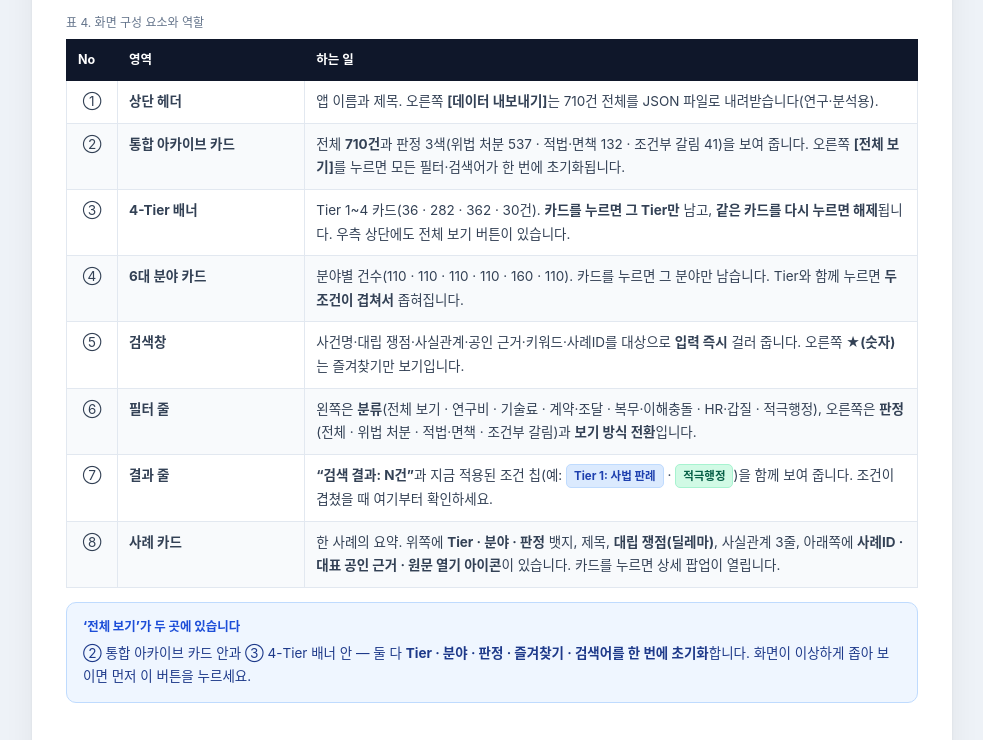
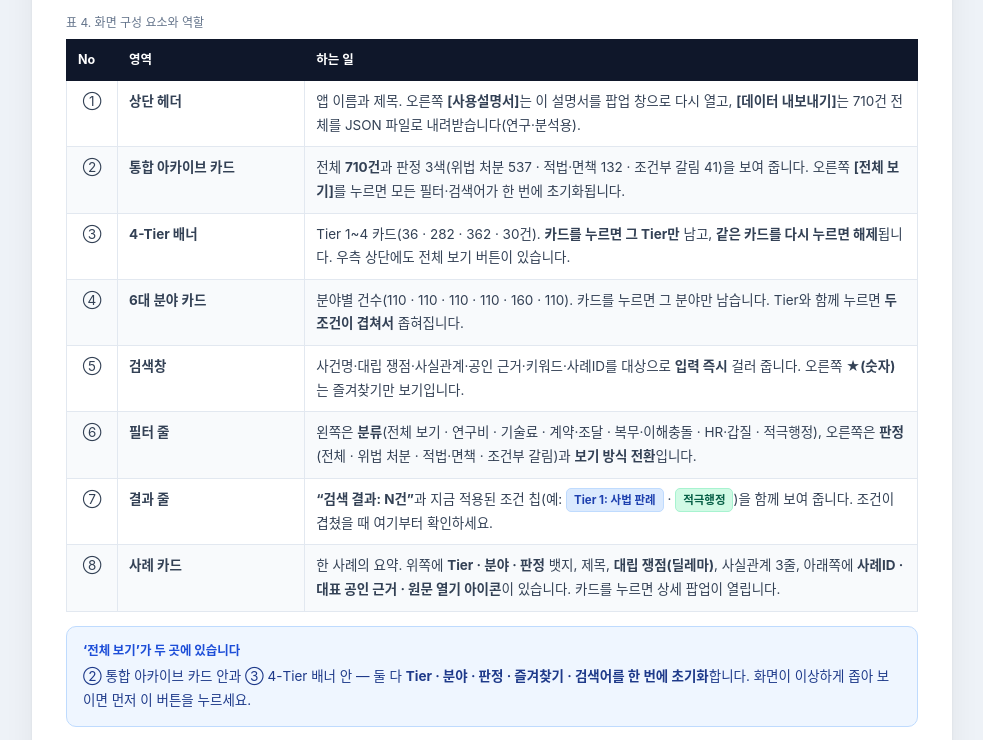
Before and after one commit to MinseoHaeseoFa/audit-grayzone-db, a plain HTML site: page guide.html in a window 1280 px wide. Shown: the part 3351-4091 px from the top of the page, without its empty margins (148-1131 px from the left). Drawn offline with Linux system fonts and the light colour scheme.

Commit message:
docs: 사용설명서 화면1 캡처를 [사용설명서] 버튼 반영 실서비스 화면으로 갱신, 표4·보관 안내 문구 동기화

```diff
--- a/guide.html
+++ b/guide.html
@@ -637,7 +637,7 @@
             <tr><th style="width:6%">No</th><th style="width:22%">영역</th><th>하는 일</th></tr>
           </thead>
           <tbody>
-            <tr><td class="c">①</td><td><b>상단 헤더</b></td><td>앱 이름과 제목. 오른쪽 <b>[데이터 내보내기]</b>는 710건 전체를 JSON 파일로 내려받습니다(연구·분석용).</td></tr>
+            <tr><td class="c">①</td><td><b>상단 헤더</b></td><td>앱 이름과 제목. 오른쪽 <b>[사용설명서]</b>는 이 설명서를 팝업 창으로 다시 열고, <b>[데이터 내보내기]</b>는 710건 전체를 JSON 파일로 내려받습니다(연구·분석용).</td></tr>
             <tr><td class="c">②</td><td><b>통합 아카이브 카드</b></td><td>전체 <b>710건</b>과 판정 3색(위법 처분 537 · 적법·면책 132 · 조건부 갈림 41)을 보여 줍니다. 오른쪽 <b>[전체 보기]</b>를 누르면 모든 필터·검색어가 한 번에 초기화됩니다.</td></tr>
             <tr><td class="c">③</td><td><b>4-Tier 배너</b></td><td>Tier 1~4 카드(36 · 282 · 362 · 30건). <b>카드를 누르면 그 Tier만</b> 남고, <b>같은 카드를 다시 누르면 해제</b>됩니다. 우측 상단에도 전체 보기 버튼이 있습니다.</td></tr>
             <tr><td class="c">④</td><td><b>6대 분야 카드</b></td><td>분야별 건수(110 · 110 · 110 · 110 · 160 · 110). 카드를 누르면 그 분야만 남습니다. Tier와 함께 누르면 <b>두 조건이 겹쳐서</b> 좁혀집니다.</td></tr>
@@ -815,7 +815,7 @@
           <li><b>즐겨찾기</b> — 팝업 왼쪽 아래 <b>[☆ 즐겨찾기 추가]</b>. 카드 오른쪽 위 별을 눌러도 됩니다. 다시 누르면 해제됩니다.</li>
           <li><b>즐겨찾기만 보기</b> — 검색창 오른쪽 <b>★(개수)</b> 버튼. 다시 누르면 전체로 돌아옵니다.</li>
           <li><b>표로 보기</b> — 필터 줄 오른쪽의 <b>보기 전환 아이콘</b>(카드형 ↔ 목록형)으로 화면 방식을 바꿉니다. 표는 <b>번호 · 분류 · 사례명 및 핵심 내용 · 핵심 대립 쟁점(VS) · 최종 판정 · 결정적 판단 기준 · 공인 근거 검색</b> 7개 열이며, 화면이 좁으면 가로로 스크롤됩니다.</li>
-          <li><b>보관</b> — 화면 인쇄는 <b>Ctrl + P</b>, 710건 전체 데이터는 헤더의 <b>[데이터 내보내기]</b>(JSON 파일).</li>
+          <li><b>보관</b> — 화면 인쇄는 <b>Ctrl + P</b>, 710건 전체 데이터는 헤더의 <b>[데이터 내보내기]</b>(JSON 파일), 이 설명서는 헤더의 <b>[사용설명서]</b>로 언제든 다시 엽니다.</li>
         </ul>
 
         <div class="box tip">
```
Also changed, not shown: guide-img-01-main.png.
